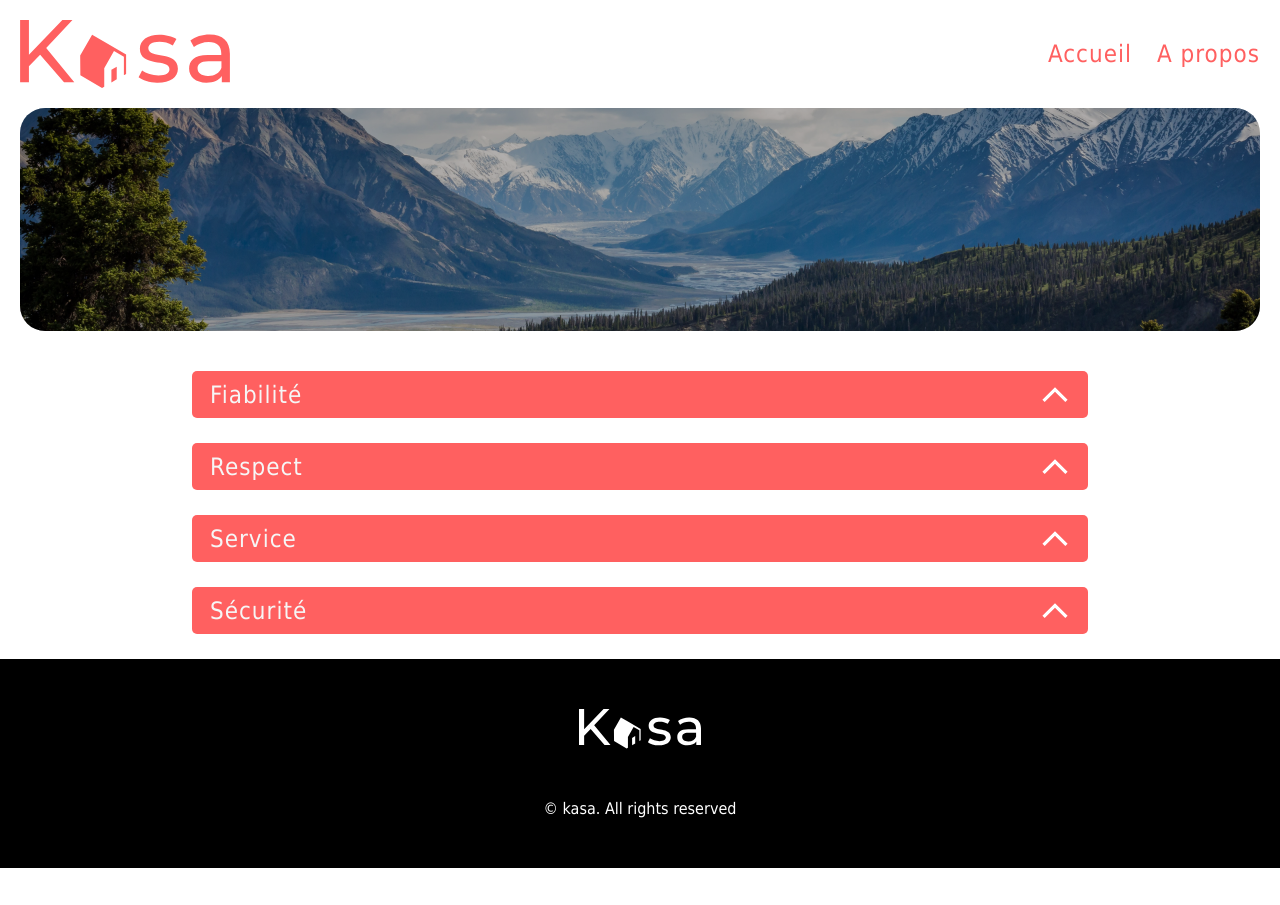
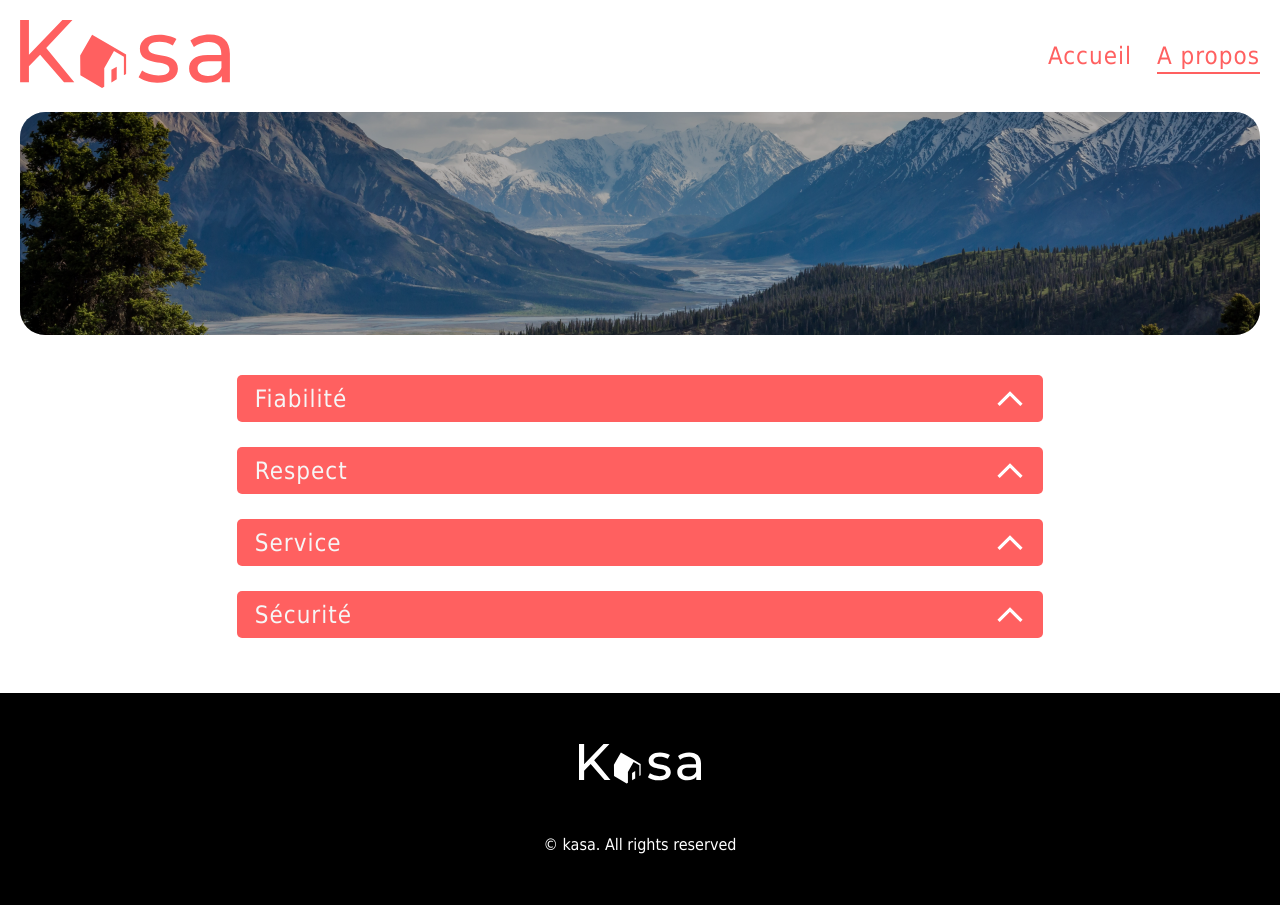
Before and after one commit to LuQuintas/kasa, a React (Create React App) app: page /about in a window 1280 px wide. Before the commit the page ends 868 px from the top, so only its background shows below. Built offline with nearby package versions, Linux system fonts and the light colour scheme.

Commit message:
💄 F03: add final style

```diff
--- a/src/components/pages/about/AboutPage.js
+++ b/src/components/pages/about/AboutPage.js
@@ -12,9 +12,10 @@ export default function About() {
       <NavBar />
       <Banner ClassName="banner" image={BannerAbout} />
       <div className="container-collapse">
-        {infoAbout.map((info) => (
+        {infoAbout.map((info, index) => (
           <Collapse
             ClassName="collapse"
+            key={index}
             title={info.title}
             texte={info.description}
           />
@@ -25,11 +26,12 @@ export default function About() {
   );
 }
 const AboutStyled = styled.div`
+  margin: auto;
+
   .banner {
     max-width: 100%;
     height: 223px;
     max-width: 1240px;
-
     @media screen and (min-width: 1024px) {
       margin-bottom: 30px;
       img,
@@ -38,12 +40,15 @@ const AboutStyled = styled.div`
       }
     }
   }
+
   .container-collapse {
+    max-width: 1240px;
     margin: 20px 20px 0 20px;
     @media screen and (min-width: 768px) {
       margin: auto;
       margin-top: 40px;
-      width: 70%;
+      margin-bottom: 30px;
+      max-width: 63%;
     }
   }
 `;
--- a/src/components/pages/error/ErrorPage.js
+++ b/src/components/pages/error/ErrorPage.js
@@ -12,9 +12,7 @@ export default function ErrorPage() {
         <span>"Oups ! La page que vous demandez n'existe pas ."</span>
         <NavLink to="/"> Retourner sur la page d'accueil</NavLink>
       </div>
-      <Footer />
-
-      {/* <Footer /> */}
+      <Footer className="footer" />
     </ErrorStyled>
   );
 }
--- a/src/components/pages/home/HomePage.js
+++ b/src/components/pages/home/HomePage.js
@@ -17,6 +17,6 @@ export default function Home() {
 }
 
 const HomeStyled = styled.div`
-  max-width: 1440px;
   margin: auto;
+  height: 100%;
 `;
--- a/src/components/pages/logement/Carousel.js
+++ b/src/components/pages/logement/Carousel.js
@@ -3,9 +3,9 @@ import styled from "styled-components";
 import ArrowBackSlide from "../../../assets/images/ArrowLeftSlide.svg";
 import ArrowForwardSlide from "../../../assets/images/ArrowRightSlide.svg";
 
-export default function Carousel({ slides }) {
+export default function Carousel({ slides, alt }) {
   const [currImg, setCurrImg] = useState(0);
-
+  console.log(slides);
   const prevSlide = () => {
     const firstSlide = currImg === 0;
     const newImage = firstSlide ? slides.length - 1 : currImg - 1;
@@ -24,7 +24,7 @@ export default function Carousel({ slides }) {
             <img className="arrow arrow_left" src={ArrowBackSlide} alt="" />
           )}
         </div>
-        <img src={slides[currImg]} alt="" />
+        <img src={slides[currImg]} alt={alt} />
         <div className="right" onClick={nextSlide}>
           {slides.length > 1 && (
             <img className="arrow arrow_right" src={ArrowForwardSlide} alt="" />
--- a/src/components/reusable-ui/Collapse.js
+++ b/src/components/reusable-ui/Collapse.js
@@ -49,7 +49,6 @@ const CollapseStyled = styled.div`
       margin-left: 12px;
     }
   }
-
   .description {
     display: flex;
     flex-direction: column;
@@ -73,7 +72,6 @@ const CollapseStyled = styled.div`
       flex-direction: column;
     }
   }
-
   .description.true {
     background-color: white;
   }
@@ -103,7 +101,6 @@ const CollapseStyled = styled.div`
         margin-right: 18px;
       }
     }
-
     .description {
       span {
         font-size: 18px;
--- a/src/components/reusable-ui/Footer.js
+++ b/src/components/reusable-ui/Footer.js
@@ -18,7 +18,7 @@ const FooterStyled = styled.div`
   background: black;
   color: white;
   width: 100%;
-  min-height: 209px;
+  min-height: 212px;
   img {
     width: 122px;
     height: 40px;
--- a/src/components/reusable-ui/NavBar.js
+++ b/src/components/reusable-ui/NavBar.js
@@ -5,10 +5,16 @@ import styled from "styled-components";
 export default function NavBar() {
   return (
     <NavBarStyled>
-      <img src="/images/logo.svg" alt="Logo de kasa" />
+      <NavLink to="/">
+        <img src="/images/logo.svg" alt="Logo de kasa" />
+      </NavLink>
       <div>
-        <NavLink to="/">Accueil</NavLink>
-        <NavLink to="/about">A propos</NavLink>
+        <NavLink className="link" to="/">
+          Accueil
+        </NavLink>
+        <NavLink className="link" to="/about">
+          A propos
+        </NavLink>
       </div>
     </NavBarStyled>
   );
@@ -25,18 +31,18 @@ const NavBarStyled = styled.div`
     width: 145px;
     height: 47px;
   }
-  a {
-    text-decoration: none;
+  .link {
+    text-decoration: #ff6060;
     font-size: 12px;
     font-weight: 500;
     margin-left: 25px;
-    /* letter-spacing: 0.3px; */
     color: #ff6060;
-    :hover,
-    :focus {
-      text-decoration: underline;
+    &.active {
+      border-bottom: 2px solid #ff6060;
+      padding-bottom: 2px;
     }
   }
+
   @media screen and (min-width: 1440px) {
     max-width: 1240px;
     margin: 40px auto;
@@ -46,7 +52,7 @@ const NavBarStyled = styled.div`
     margin-bottom: 40px;
   } */
   @media screen and (min-width: 768px) {
-    a {
+    .link {
       font-size: 24px;
     }
     img {
```
